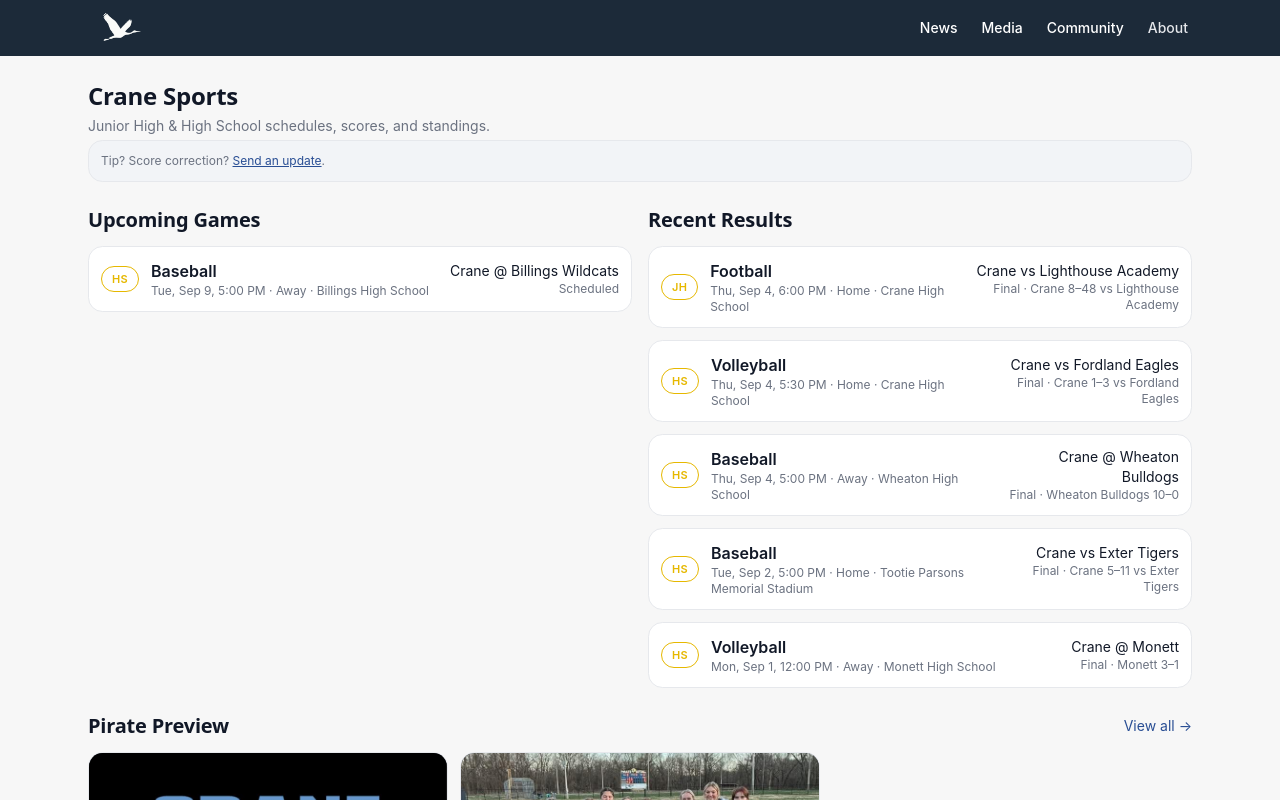
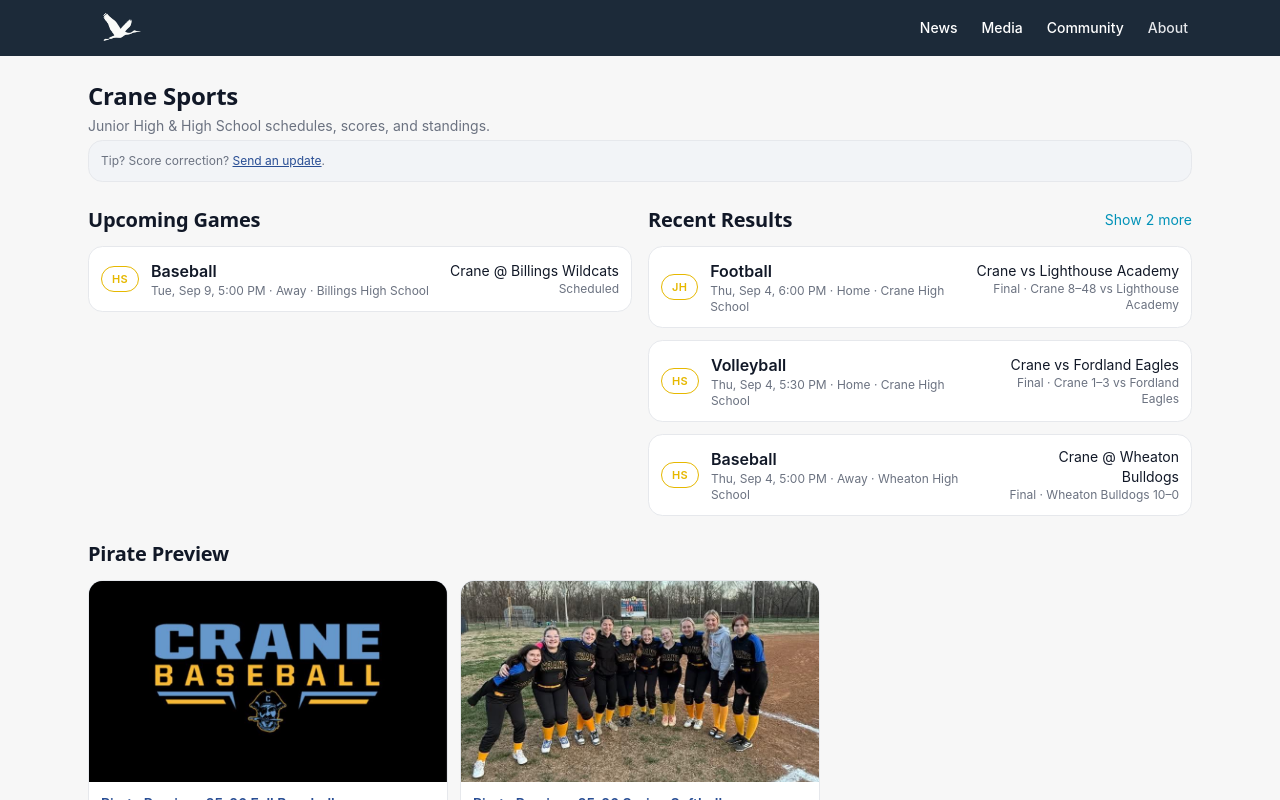
Before and after one commit to WarmMilkCodes/crane-news, a Next.js app: page /sports in a window 1280 px wide. Shown: the top 800 px of the page. Built offline with nearby package versions, Linux system fonts and the light colour scheme.

Commit message:
limit displayed upcoming / recent games

```diff
--- a/src/app/sports/page.tsx
+++ b/src/app/sports/page.tsx
@@ -1,21 +1,10 @@
 import Image from "next/image";
 import Link from "next/link";
+import React from "react";
 import { getUpcomingGames, getRecentResults, standings, type Game } from "@/data/sports";
 
-const latestPreviews = [
-  {
-    slug: "25-26-fall-baseball",
-    title: "Pirate Preview: 25-26 Fall Baseball",
-    excerpt: "Crane Pirates bats return for fall baseball.",
-    coverImage: "/crane-baseball.jpg",
-  },
-  {
-    slug: "25-26-spring-softball",
-    title: "Pirate Preview: 25-26 Spring Softball",
-    excerpt: "Lady Pirates blend experience and new energy for an exciting spring on the diamond.",
-    coverImage: "/pirates-softball.jpg",
-  },
-];
+const MAX_UPCOMING = 3;
+const MAX_RECENT   = 3;
 
 export const metadata = {
   title: "Sports — Crane.news",
@@ -42,7 +31,9 @@ function GameRow({ g }: { g: Game }) {
         <span className="tag tag--gold">{badge}</span>
         <div>
           <div className="font-semibold">{g.sport}</div>
-          <div className="text-xs text-[var(--color-muted)]">{fmt(g.date)} · {where}{g.venue ? ` · ${g.venue}` : ""}</div>
+          <div className="text-xs text-[var(--color-muted)]">
+            {fmt(g.date)} · {where}{g.venue ? ` · ${g.venue}` : ""}
+          </div>
         </div>
       </div>
       <div className="text-right">
@@ -53,45 +44,84 @@ function GameRow({ g }: { g: Game }) {
   );
 }
 
+/** Client-only mini list with Show more/less (no routes) */
+function GameListClient({ title, items, initial }: { title: string; items: Game[]; initial: number }) {
+  "use client";
+  const [limit, setLimit] = React.useState(initial);
+  const shown = items.slice(0, limit);
+  const remaining = Math.max(items.length - limit, 0);
+
+  return (
+    <section className="space-y-3">
+      <div className="flex items-center justify-between">
+        <div className="h-serif text-xl">{title}</div>
+        <div className="flex items-center gap-3">
+          {remaining > 0 && (
+            <button
+              onClick={() => setLimit(items.length)}
+              className="text-sm text-cyan-600 hover:underline"
+            >
+              Show {remaining} more
+            </button>
+          )}
+          {limit > initial && (
+            <button
+              onClick={() => setLimit(initial)}
+              className="text-sm text-cyan-600 hover:underline"
+            >
+              Show less
+            </button>
+          )}
+        </div>
+      </div>
+
+      {shown.length ? shown.map(g => <GameRow key={g.id} g={g} />) : (
+        <div className="panel p-3 text-sm">Nothing to show yet.</div>
+      )}
+    </section>
+  );
+}
+
 export default function SportsPage() {
-  const upcoming = getUpcomingGames(8);
-  const recent = getRecentResults(6);
+  // Grab a reasonable superset; the client list enforces the cap.
+  const upcomingAll = getUpcomingGames(20);
+  const recentAll   = getRecentResults(20);
+
+  const latestPreviews = [
+    {
+      slug: "25-26-fall-baseball",
+      title: "Pirate Preview: 25-26 Fall Baseball",
+      excerpt: "Crane Pirates bats return for fall baseball.",
+      coverImage: "/crane-baseball.jpg",
+    },
+    {
+      slug: "25-26-spring-softball",
+      title: "Pirate Preview: 25-26 Spring Softball",
+      excerpt: "Lady Pirates blend experience and new energy for an exciting spring on the diamond.",
+      coverImage: "/pirates-softball.jpg",
+    },
+  ];
 
   return (
     <section className="space-y-6">
       <header className="space-y-1">
         <h1 className="h-serif text-2xl">Crane Sports</h1>
-        <p className="text-sm text-[var(--color-muted)]">Junior High & High School schedules, scores, and standings.</p>
+        <p className="text-sm text-[var(--color-muted)]">
+          Junior High & High School schedules, scores, and standings.
+        </p>
         <div className="panel p-3 text-xs text-[var(--color-muted)]">
           Tip? Score correction? <Link href="/submit" className="underline">Send an update</Link>.
         </div>
       </header>
 
       <div className="grid md:grid-cols-2 gap-4">
-        <section className="space-y-3">
-          <div className="h-serif text-xl">Upcoming Games</div>
-          {upcoming.length ? upcoming.map(g => <GameRow key={g.id} g={g} />) : (
-            <div className="panel p-3 text-sm">No upcoming games posted yet.</div>
-          )}
-        </section>
-
-        <section className="space-y-3">
-          <div className="h-serif text-xl">Recent Results</div>
-          {recent.length ? recent.map(g => <GameRow key={g.id} g={g} />) : (
-            <div className="panel p-3 text-sm">No final scores posted yet.</div>
-          )}
-        </section>
+        <GameListClient title="Upcoming Games" items={upcomingAll} initial={MAX_UPCOMING} />
+        <GameListClient title="Recent Results" items={recentAll} initial={MAX_RECENT} />
       </div>
 
-      {/* Previews mention */}
+      {/* Previews */}
       <section className="space-y-3">
-        <div className="flex items-center justify-between">
-          <div className="h-serif text-xl">Pirate Preview</div>
-          <Link href="/sports/previews" className="text-sm text-cyan-600 hover:underline">
-            View all →
-          </Link>
-        </div>
-
+        <div className="h-serif text-xl">Pirate Preview</div>
         {latestPreviews.length ? (
           <div className="grid sm:grid-cols-2 lg:grid-cols-3 gap-3">
             {latestPreviews.map((p) => (
```
